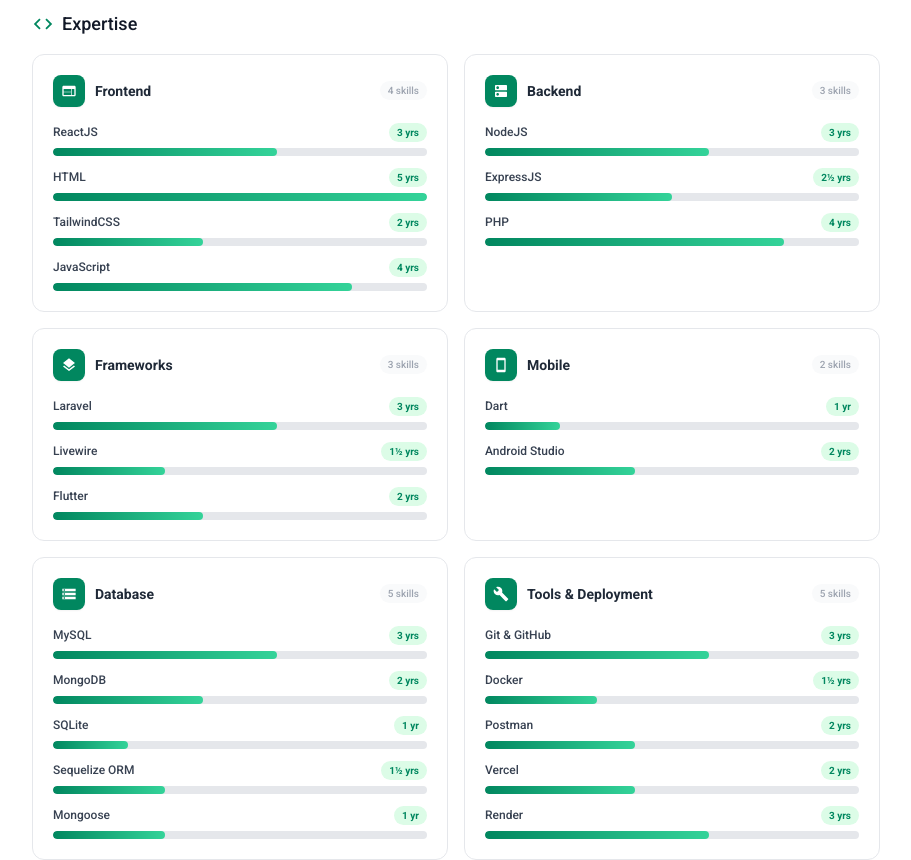
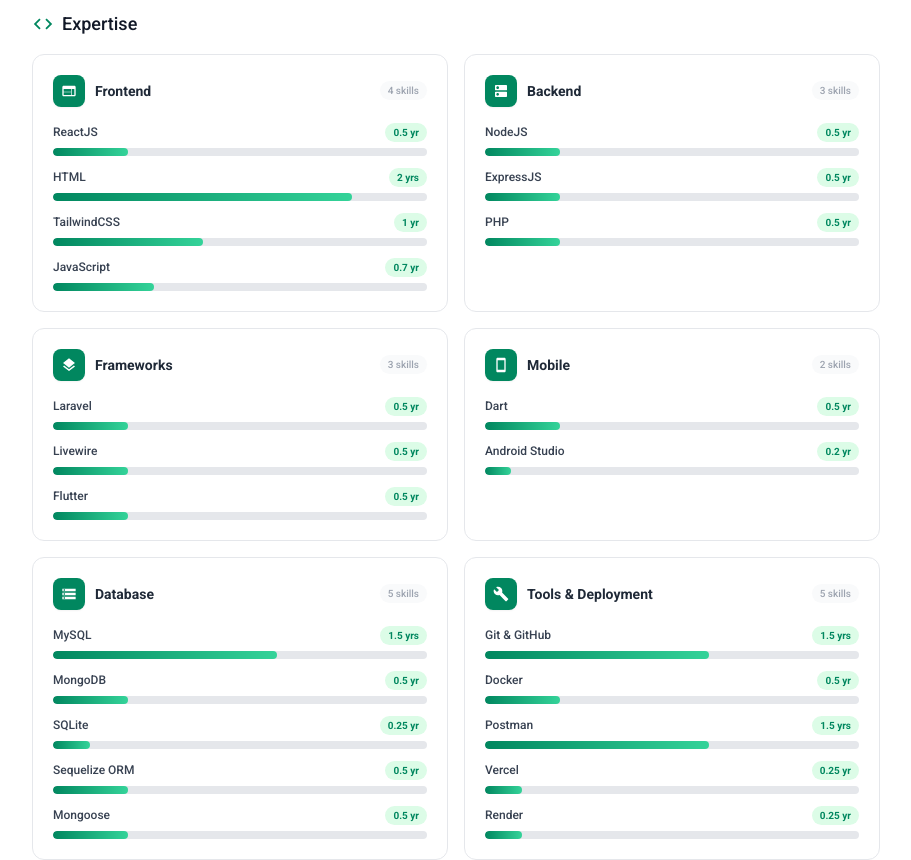
Before and after one commit to Madrigal-Carl/Portfolio, a React (Vite) app: page /about in a window 1280 px wide. Shown: the part 1440-2300 px from the top of the page, without its empty margins (184-1095 px from the left). Built offline with nearby package versions, Linux system fonts and the light colour scheme; a web font is replaced by a local one.

Commit message:
layout fix and skills modified

```diff
--- a/src/components/BottomNav.jsx
+++ b/src/components/BottomNav.jsx
@@ -42,9 +42,7 @@
     <nav className="md:hidden fixed bottom-0 left-0 right-0 z-50 bg-white dark:bg-[#1f1f1f] border-t border-gray-200 dark:border-gray-700">
       <div className="flex items-center justify-around h-14">
         {items.map((item) => {
-          const active =
-            location.pathname === item.path ||
-            (item.path === "/" && location.pathname.startsWith("/project"));
+          const active = location.pathname === item.path;
           const Icon = active ? item.activeIcon : item.icon;
           return (
             <Link
--- a/src/components/ProjectCard.jsx
+++ b/src/components/ProjectCard.jsx
@@ -2,7 +2,11 @@
 import { useRecentlyViewed } from "@/contexts/RecentlyViewedContext";
 import TechChip from "@/components/TechChip";
 
-export default function ProjectCard({ project, size = "normal" }) {
+export default function ProjectCard({
+  project,
+  size = "normal",
+  minWidth = "160px",
+}) {
   const { addViewed } = useRecentlyViewed();
   const isSmall = size === "small";
   const maxTechShow = 2;
@@ -12,7 +16,7 @@
     <Link
       to={`/project/${project.id}`}
       onClick={() => addViewed(project.id)}
-      className="group flex-1 min-w-[160px] max-w-[220px]"
+      className={`group flex-1 min-w-[${minWidth}] max-w-[220px]`}
     >
       <div className="card-hover rounded-xl overflow-hidden bg-white dark:bg-[#2d2d2d] border border-gray-100 dark:border-gray-700 cursor-pointer h-full flex flex-col">
         <div
--- a/src/components/ProjectRow.jsx
+++ b/src/components/ProjectRow.jsx
@@ -6,7 +6,7 @@
 export default function ProjectRow({
   title,
   projects,
-  icon,
+  icon: Icon,
   showMore,
   seeMoreLink,
 }) {
@@ -40,8 +40,8 @@
     <section className="mb-6 fade-up">
       <div className="flex items-center justify-between px-4 sm:px-6 mb-3">
         <div className="flex items-center gap-2">
-          {icon && (
-            <icon className="text-play-green dark:text-emerald-400 text-[20px]" />
+          {Icon && (
+            <Icon className="text-play-green dark:text-emerald-400 text-[20px]" />
           )}
           <h2 className="text-base md:text-lg font-medium text-gray-900 dark:text-gray-100">
             {title}
--- a/src/constants/skills.js
+++ b/src/constants/skills.js
@@ -7,16 +7,17 @@
   MdBuild,
 } from "react-icons/md";
 
-export const MAX_MONTHS = 60;
+export const MAX_MONTHS = 30;
+
 export const SKILLS = [
   {
     category: "Frontend",
     icon: MdWeb,
     skills: [
-      { name: "ReactJS", months: 36, label: "3 yrs" },
-      { name: "HTML", months: 60, label: "5 yrs" },
-      { name: "TailwindCSS", months: 24, label: "2 yrs" },
-      { name: "JavaScript", months: 48, label: "4 yrs" },
+      { name: "ReactJS", months: 6, label: "0.5 yr" },
+      { name: "HTML", months: 24, label: "2 yrs" },
+      { name: "TailwindCSS", months: 12, label: "1 yr" },
+      { name: "JavaScript", months: 8, label: "0.7 yr" },
     ],
   },
 
@@ -24,9 +25,9 @@
     category: "Backend",
     icon: MdDns,
     skills: [
-      { name: "NodeJS", months: 36, label: "3 yrs" },
-      { name: "ExpressJS", months: 30, label: "2½ yrs" },
-      { name: "PHP", months: 48, label: "4 yrs" },
+      { name: "NodeJS", months: 6, label: "0.5 yr" },
+      { name: "ExpressJS", months: 6, label: "0.5 yr" },
+      { name: "PHP", months: 6, label: "0.5 yr" },
     ],
   },
 
@@ -34,9 +35,9 @@
     category: "Frameworks",
     icon: MdLayers,
     skills: [
-      { name: "Laravel", months: 36, label: "3 yrs" },
-      { name: "Livewire", months: 18, label: "1½ yrs" },
-      { name: "Flutter", months: 24, label: "2 yrs" },
+      { name: "Laravel", months: 6, label: "0.5 yr" },
+      { name: "Livewire", months: 6, label: "0.5 yr" },
+      { name: "Flutter", months: 6, label: "0.5 yr" },
     ],
   },
 
@@ -44,8 +45,8 @@
     category: "Mobile",
     icon: MdSmartphone,
     skills: [
-      { name: "Dart", months: 12, label: "1 yr" },
-      { name: "Android Studio", months: 24, label: "2 yrs" },
+      { name: "Dart", months: 6, label: "0.5 yr" },
+      { name: "Android Studio", months: 2, label: "0.2 yr" },
     ],
   },
 
@@ -53,11 +54,11 @@
     category: "Database",
     icon: MdStorage,
     skills: [
-      { name: "MySQL", months: 36, label: "3 yrs" },
-      { name: "MongoDB", months: 24, label: "2 yrs" },
-      { name: "SQLite", months: 12, label: "1 yr" },
-      { name: "Sequelize ORM", months: 18, label: "1½ yrs" },
-      { name: "Mongoose", months: 18, label: "1 yr" },
+      { name: "MySQL", months: 18, label: "1.5 yrs" },
+      { name: "MongoDB", months: 6, label: "0.5 yr" },
+      { name: "SQLite", months: 3, label: "0.25 yr" },
+      { name: "Sequelize ORM", months: 6, label: "0.5 yr" },
+      { name: "Mongoose", months: 6, label: "0.5 yr" },
     ],
   },
 
@@ -65,11 +66,11 @@
     category: "Tools & Deployment",
     icon: MdBuild,
     skills: [
-      { name: "Git & GitHub", months: 36, label: "3 yrs" },
-      { name: "Docker", months: 18, label: "1½ yrs" },
-      { name: "Postman", months: 24, label: "2 yrs" },
-      { name: "Vercel", months: 24, label: "2 yrs" },
-      { name: "Render", months: 36, label: "3 yrs" },
+      { name: "Git & GitHub", months: 18, label: "1.5 yrs" },
+      { name: "Docker", months: 6, label: "0.5 yr" },
+      { name: "Postman", months: 18, label: "1.5 yrs" },
+      { name: "Vercel", months: 3, label: "0.25 yr" },
+      { name: "Render", months: 3, label: "0.25 yr" },
     ],
   },
 ];
--- a/src/pages/ProjectsPage.jsx
+++ b/src/pages/ProjectsPage.jsx
@@ -51,7 +51,7 @@
         <div className="flex gap-2 mb-6">
           <button
             onClick={() => setActiveTab("recent")}
-            className={`px-5 py-2 rounded-full text-sm font-medium border transition-all ${
+            className={`px-5 py-2 rounded-full text-sm font-medium border transition-all whitespace-nowrap ${
               activeTab === "recent"
                 ? "chip-active"
                 : "border-gray-300 dark:border-gray-600 text-gray-700 dark:text-gray-300 hover:bg-gray-50 dark:hover:bg-[#2d2d2d]"
@@ -61,7 +61,7 @@
           </button>
           <button
             onClick={() => setActiveTab("all")}
-            className={`px-5 py-2 rounded-full text-sm font-medium border transition-all ${
+            className={`px-5 py-2 rounded-full text-sm font-medium border transition-all whitespace-nowrap ${
               activeTab === "all"
                 ? "chip-active"
                 : "border-gray-300 dark:border-gray-600 text-gray-700 dark:text-gray-300 hover:bg-gray-50 dark:hover:bg-[#2d2d2d]"
@@ -126,7 +126,12 @@
         ) : (
           <div className="grid grid-cols-2 md:grid-cols-3 lg:grid-cols-6 gap-3">
             {displayProjects.map((p) => (
-              <ProjectCard key={p.id} project={p} size="small" />
+              <ProjectCard
+                key={p.id}
+                project={p}
+                size="small"
+                minWidth="145px"
+              />
             ))}
           </div>
         )}
```
